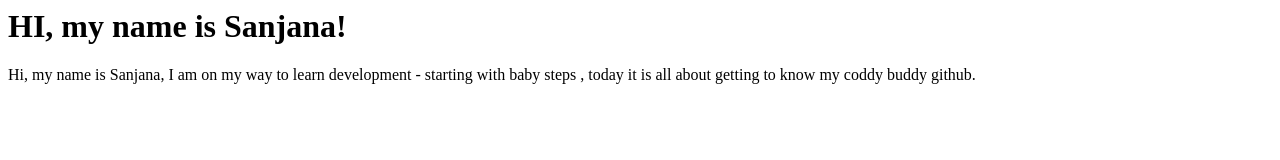
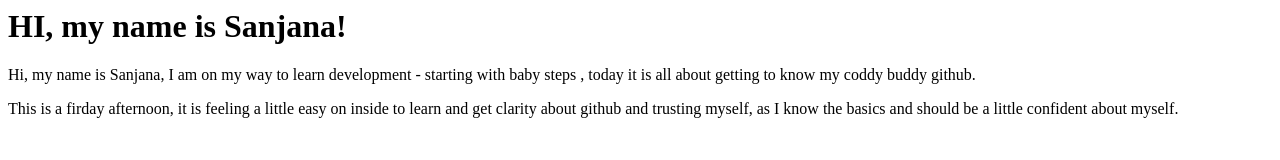
Before and after one commit to SANJANA2312/you_can_code_you_will_repo, a plain HTML site: page learngit.html in a window 1280 px wide. Drawn offline with Linux system fonts and the light colour scheme.

Commit message:
Second paragraph added
+ paragraph about the progress in line 13

```diff
--- a/learngit.html
+++ b/learngit.html
@@ -10,6 +10,7 @@
     </header>
     <main>
         <p>Hi, my name is Sanjana, I am on my way to learn development - starting with baby steps , today it is all about getting to know my coddy buddy github.</p>
+        <p>This is a firday afternoon, it is feeling a little easy on inside to learn and get clarity about github and trusting myself, as I know the basics and should be a little confident about myself.</p>
     </main>
 
 </body>
```
